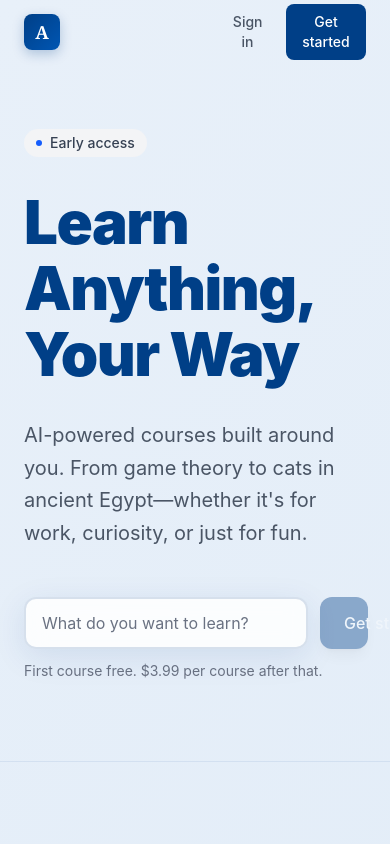
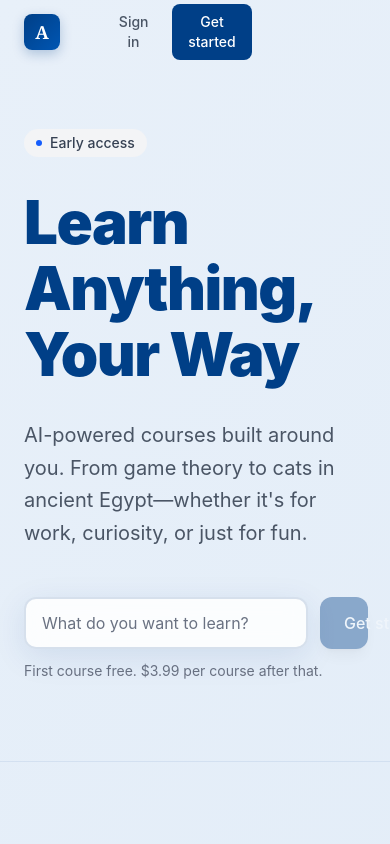
Before and after one commit to rahul-dcosta/adaptive-courses, a Next.js app in the folder app/: page / in a window 390 px wide. Shown: the top 844 px of the page. Built offline with nearby package versions, Linux system fonts and the light colour scheme; no server answers.

Commit message:
🐛 Fix navbar vertical alignment with h-full
- Add h-full to all grid columns to take full navbar height
- Use flex items-center to vertically center content
- Simplify nav links structure

Co-Authored-By: Claude Opus 4.5 <noreply@anthropic.com>

```diff
--- a/app/components/Navbar.tsx
+++ b/app/components/Navbar.tsx
@@ -51,7 +51,7 @@ export default function Navbar() {
       >
         <div className="max-w-6xl mx-auto px-6 h-full grid grid-cols-3 items-center">
           {/* Logo - Left */}
-          <a href="/" className="flex items-center gap-3 group justify-self-start">
+          <a href="/" className="flex items-center gap-3 group h-full">
             <div
               className="w-9 h-9 rounded-lg flex items-center justify-center transition-transform group-hover:scale-105"
               style={{
@@ -68,9 +68,8 @@ export default function Navbar() {
           </a>
 
           {/* Nav Links - Center (only on homepage) */}
-          <div className="justify-self-center">
-            {isHomepage && (
-              <div className="hidden md:flex items-center gap-8">
+          {isHomepage ? (
+            <div className="hidden md:flex items-center justify-center gap-8 h-full">
               <a
                 href="#how-it-works"
                 className="text-sm font-medium text-gray-600 hover:text-gray-900 transition-colors"
@@ -90,11 +89,12 @@ export default function Navbar() {
                 Pricing
               </a>
             </div>
+          ) : (
+            <div />
           )}
-          </div>
 
           {/* Auth Buttons - Right */}
-          <div className="flex items-center gap-3 justify-self-end">
+          <div className="flex items-center gap-3 h-full justify-self-end">
             <button
               onClick={() => setShowAuthModal(true)}
               className="text-sm font-medium text-gray-600 hover:text-gray-900 transition-colors px-3 py-2"
```
Lines whose indentation alone changed are shown as unchanged.
